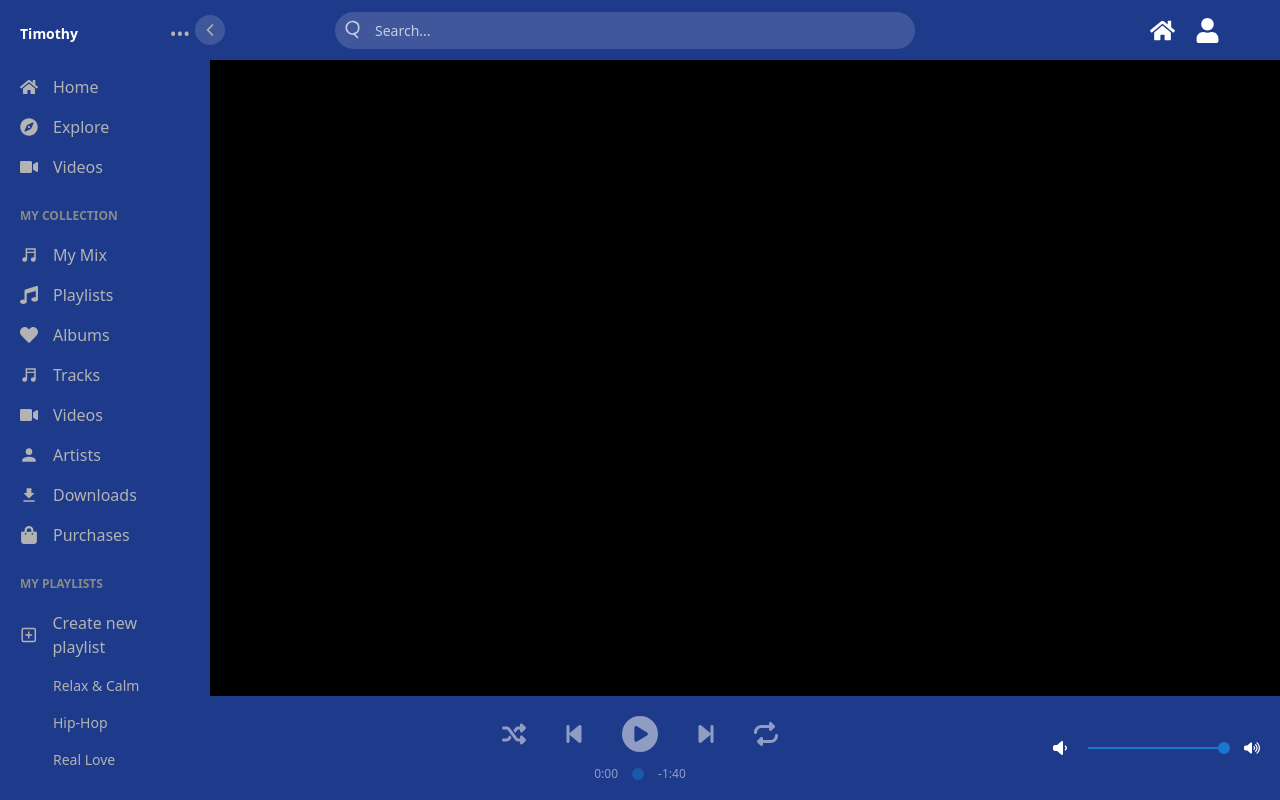
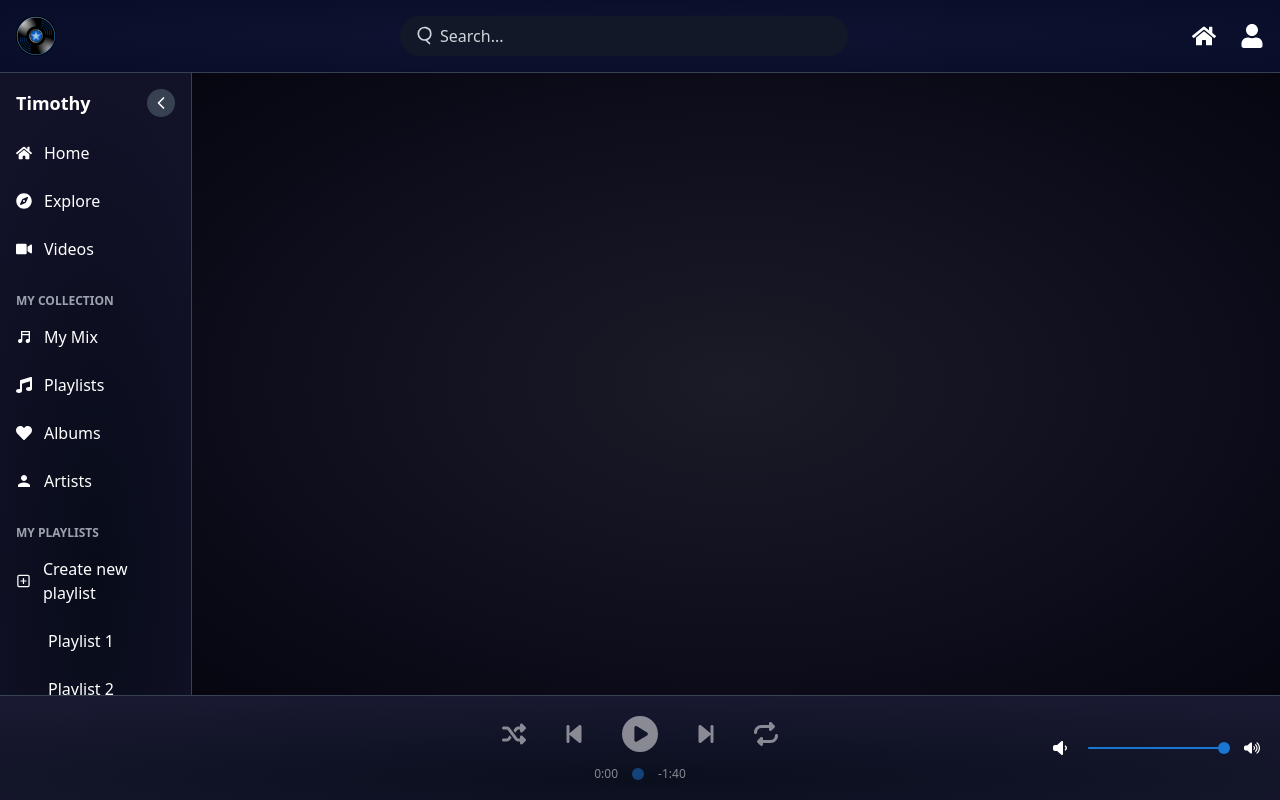
Before and after one commit to ManuelCPinto/IPM-Projeto, a Next.js app: page /player in a window 1280 px wide. Built offline with nearby package versions, Linux system fonts and the light colour scheme.

Commit message:
Fixed the merge between sidebar navbar layout and footer. fixed colors

```diff
--- a/package.json
+++ b/package.json
@@ -37,6 +37,7 @@
     "lodash": "^4.17.21",
     "postcss": "^8",
     "prettier": "^3.3.3",
+    "tailwind-scrollbar": "^3.1.0",
     "tailwindcss": "^3.4.1",
     "typescript": "^5",
     "yup": "^1.4.0",
--- a/src/app/player/components/MusicPlayerBar/index.tsx
+++ b/src/app/player/components/MusicPlayerBar/index.tsx
@@ -9,7 +9,7 @@ export default function MusicPlayerBar() {
   const currentMusic = useMusicPlayerStore((state) => state.currentMusic())
 
   return (
-    <div className="grid grid-cols-[1fr_auto_1fr] items-center px-5 py-3 gap-5 bg-blue-900">
+    <div className="grid grid-cols-[1fr_auto_1fr] items-center px-5 py-3 gap-5 bg-neutral-900 bg-[radial-gradient(ellipse_80%_80%_at_50%_80%,rgba(10,15,30,1),rgba(25,25,55,0.8))] shadow-t-md border-t border-gray-700">
       <div>{currentMusic && <MusicCard music={currentMusic} />}</div>
       <div className="flex-grow">
         <AudioControl />
--- a/src/app/player/components/navbar.tsx
+++ b/src/app/player/components/navbar.tsx
@@ -6,27 +6,26 @@ import Link from 'next/link'
 import Image from 'next/image'
 import React from 'react'
 import { usePathname } from 'next/navigation'
-import { FaHome, FaUser } from 'react-icons/fa' // Importing icons
-import '../../styles/components/navbar.css' // Importing navbar styles
-
+import { FaHome, FaUser } from 'react-icons/fa'
 
 const Navbar: React.FC = () => {
   const pathname = usePathname()
   const isActive = (path: string) => pathname === path
 
   return (
-    <nav className="navbar">
-      <div className="navbar-container">
+    <nav className="bg-neutral-900 bg-[radial-gradient(ellipse_80%_80%_at_50%_50%,rgba(15,20,50,1),rgba(5,10,40,0.9))] text-white shadow-lg border-b border-gray-700">
+      <div className="container mx-auto flex items-center justify-between p-4">
         {/* Logo */}
         <Link href="/">
-          <div className="logo">
+          <div className="flex items-center cursor-pointer">
             <Image src="/logo.png" alt="Logo" width={40} height={40} />
           </div>
         </Link>
+
         {/* Search Bar */}
-        <div className="search-bar">
+        <div className="relative flex items-center w-full max-w-md mx-auto">
           <svg
-            className="search-icon"
+            className="absolute left-3 text-gray-300"
             xmlns="http://www.w3.org/2000/svg"
             fill="none"
             viewBox="0 0 24 24"
@@ -34,25 +33,22 @@ const Navbar: React.FC = () => {
             width={20}
             height={20}
           >
-            <path
-              strokeLinecap="round"
-              strokeLinejoin="round"
-              strokeWidth={2}
-              d="M21 21l-4.35-4.35M16.65 16.65A7.5 7.5 0 1116.65 2a7.5 7.5 0 010 14.65z"
-            />
+            <path strokeLinecap="round" strokeLinejoin="round" strokeWidth={2} d="M21 21l-4.35-4.35M16.65 16.65A7.5 7.5 0 1116.65 2a7.5 7.5 0 010 14.65z" />
           </svg>
-          <input type="text" placeholder="Search..." className="search-input" />
+          <input
+            type="text"
+            placeholder="Search..."
+            className="w-full pl-10 pr-4 py-2 rounded-full bg-gray-900 text-white placeholder-gray-300 focus:outline-none transition-colors"
+          />
         </div>
 
         {/* Navigation Links */}
-        <div className="nav-icons">
-          {/* Home Link with Icon */}
-          <Link href="/" className={`nav-link ${isActive('/') ? 'active' : ''}`} aria-label="Home">
-            <FaHome size={25} />
+        <div className="flex items-center gap-6">
+          <Link href="/" className={`${isActive('/') ? 'text-gray-300' : 'text-white'} hover:text-gray-300`}>
+            <FaHome size={24} />
           </Link>
-          {/* Profile Link with Icon */}
-          <Link href="/profile" className={`nav-link ${isActive('/profile') ? 'active' : ''}`} aria-label="Profile">
-            <FaUser size={25} />
+          <Link href="/profile" className={`${isActive('/profile') ? 'text-gray-300' : 'text-white'} hover:text-gray-300`}>
+            <FaUser size={24} />
           </Link>
         </div>
       </div>
--- a/src/app/player/components/sidebar.tsx
+++ b/src/app/player/components/sidebar.tsx
@@ -2,10 +2,9 @@
 
 'use client'
 import React, { useState } from 'react'
-import { FaHome, FaCompass, FaVideo, FaMusic, FaHeart, FaShoppingBag } from 'react-icons/fa'
-import { IoMdMusicalNotes, IoMdDownload, IoMdPerson } from 'react-icons/io'
+import { FaHome, FaCompass, FaVideo, FaMusic, FaHeart } from 'react-icons/fa'
+import { IoMdMusicalNotes, IoMdPerson } from 'react-icons/io'
 import { FiPlusSquare, FiChevronLeft, FiChevronRight } from 'react-icons/fi'
-import '../../styles/components/sidebar.css'
 
 const Sidebar: React.FC = () => {
   const [isOpen, setIsOpen] = useState(true)
@@ -15,87 +14,85 @@ const Sidebar: React.FC = () => {
   }
 
   return (
-    <div className={`sidebar ${isOpen ? 'sidebar-open' : 'sidebar-closed'}`}>
-      {/* Toggle Button */}
-      <button className="toggle-btn" onClick={toggleSidebar}>
+    <div className={`bg-[radial-gradient(ellipse_80%_80%_at_50%_80%,rgba(8,12,25,1),rgba(20,20,45,0.9))] border-r border-gray-700 h-full ${isOpen ? 'w-48' : 'w-14'} flex flex-col transition-width duration-300 relative overflow-hidden`}>
+      {/* Header Section */}
+      <div className="flex items-center justify-between p-4">
+        {isOpen && <span className="text-lg font-semibold">Timothy</span>}
+        <button
+          className="bg-gray-700 rounded-full p-1 text-white hover:bg-gray-600 transition-colors"
+          onClick={toggleSidebar}
+        >
           {isOpen ? <FiChevronLeft size={20} /> : <FiChevronRight size={20} />}
         </button>
-
-      {/* User Info */}
-      <div className="sidebar-header">
-      {/* Depois adicionar foto */}
-      {isOpen && <span className="username">Timothy</span>}
-        {isOpen && <button className="more-options">•••</button>}
       </div>
 
+      {/* Sidebar Content */}
+      <div className="flex-grow overflow-y-auto px-4 max-h-[calc(100vh-175px)] scrollbar-thin scrollbar-thumb-gray-700 scrollbar-track-gray-900">
         {/* Main Links */}
-      <div className="sidebar-section">
-        <div className="sidebar-item">
-          <FaHome className="sidebar-icon" />
-          {isOpen && <span className="sidebar-label">Home</span>}
+        <div className={`space-y-2 ${!isOpen ? 'text-center' : ''}`}>
+          <div className="flex items-center gap-3 py-2 cursor-pointer hover:text-blue-600 hover:bg-gray-800 rounded-xl transition">
+            <FaHome size={isOpen ? 16 : 24} />
+            {isOpen && <span>Home</span>}
           </div>
-        <div className="sidebar-item">
-          <FaCompass className="sidebar-icon" />
-          {isOpen && <span className="sidebar-label">Explore</span>}
+          <div className="flex items-center gap-3 py-2 cursor-pointe hover:text-blue-600 hover:bg-gray-800 rounded-xl transition">
+            <FaCompass size={isOpen ? 16 : 24} />
+            {isOpen && <span>Explore</span>}
           </div>
-        <div className="sidebar-item">
-          <FaVideo className="sidebar-icon" />
-          {isOpen && <span className="sidebar-label">Videos</span>}
+          <div className="flex items-center gap-3 py-2 cursor-pointer hover:text-blue-600 hover:bg-gray-800 rounded-xl transition">
+            <FaVideo size={isOpen ? 16 : 24} />
+            {isOpen && <span>Videos</span>}
           </div>
         </div>
 
         {/* Collection Section */}
-      <div className="sidebar-section">
-        {isOpen && <p className="sidebar-section-title">MY COLLECTION</p>}
-        <div className="sidebar-item">
-          <IoMdMusicalNotes className="sidebar-icon" />
-          {isOpen && <span className="sidebar-label">My Mix</span>}
+        {isOpen && <p className="mt-6 text-xs font-bold text-gray-400 uppercase">My Collection</p>}
+        <div className={`space-y-2 mt-2 ${!isOpen ? 'text-center' : ''}`}>
+          <div className="flex items-center gap-3 py-2 cursor-pointer hover:text-blue-600 hover:bg-gray-800 rounded-xl transition">
+            <IoMdMusicalNotes size={isOpen ? 16 : 24} />
+            {isOpen && <span>My Mix</span>}
           </div>
-        <div className="sidebar-item">
-          <FaMusic className="sidebar-icon" />
-          {isOpen && <span className="sidebar-label">Playlists</span>}
+          <div className="flex items-center gap-3 py-2 cursor-pointer hover:text-blue-600 hover:bg-gray-800 rounded-xl transition">
+            <FaMusic size={isOpen ? 16 : 24} />
+            {isOpen && <span>Playlists</span>}
           </div>
-        <div className="sidebar-item">
-          <FaHeart className="sidebar-icon" />
-          {isOpen && <span className="sidebar-label">Albums</span>}
+          <div className="flex items-center gap-3 py-2 cursor-pointer hover:text-blue-600 hover:bg-gray-800 rounded-xl transition">
+            <FaHeart size={isOpen ? 16 : 24} />
+            {isOpen && <span>Albums</span>}
           </div>
-        <div className="sidebar-item">
-          <IoMdMusicalNotes className="sidebar-icon" />
-          {isOpen && <span className="sidebar-label">Tracks</span>}
-        </div>
-        <div className="sidebar-item">
-          <FaVideo className="sidebar-icon" />
-          {isOpen && <span className="sidebar-label">Videos</span>}
-        </div>
-        <div className="sidebar-item">
-          <IoMdPerson className="sidebar-icon" />
-          {isOpen && <span className="sidebar-label">Artists</span>}
-        </div>
-        <div className="sidebar-item">
-          <IoMdDownload className="sidebar-icon" />
-          {isOpen && <span className="sidebar-label">Downloads</span>}
-        </div>
-        <div className="sidebar-item">
-          <FaShoppingBag className="sidebar-icon" />
-          {isOpen && <span className="sidebar-label">Purchases</span>}
+          <div className="flex items-center gap-3 py-2 cursor-pointer hover:text-blue-600 hover:bg-gray-800 rounded-xl transition">
+            <IoMdPerson size={isOpen ? 16 : 24} />
+            {isOpen && <span>Artists</span>}
           </div>
         </div>
 
         {/* Playlists Section */}
-      <div className="sidebar-section">
-        {isOpen && <p className="sidebar-section-title">MY PLAYLISTS</p>}
-        <div className="sidebar-item">
-          <FiPlusSquare className="sidebar-icon" />
-          {isOpen && <span className="sidebar-label">Create new playlist</span>}
+        {isOpen && <p className="mt-6 text-xs font-bold text-gray-400 uppercase">My Playlists</p>}
+        <div className={`space-y-2 mt-2 ${!isOpen ? 'text-center' : ''}`}>
+          <div className="flex items-center gap-3 py-2 cursor-pointer hover:text-blue-600 hover:bg-gray-800 rounded-xl transition">
+            <FiPlusSquare size={isOpen ? 16 : 24} />
+            {isOpen && <span>Create new playlist</span>}
           </div>
-        <div className="sidebar-item">
-          {isOpen ? <span className="playlist-label">Relax & Calm</span> : <div className="sidebar-icon" />}
+          <div className="py-2 cursor-pointer hover:text-blue-600 hover:bg-gray-800 rounded-xl transition">
+            {isOpen ? (
+              <span className="pl-8">Playlist 1</span>
+            ) : (
+              <div className="flex items-center w-4 h-4 bg-gray-400 rounded-full"></div>
+            )}
           </div>
-        <div className="sidebar-item">
-          {isOpen ? <span className="playlist-label">Hip-Hop</span> : <div className="sidebar-icon" />}
+          <div className="py-2 cursor-pointer hover:text-blue-600 hover:bg-gray-800 rounded-xl transition">
+            {isOpen ? (
+              <span className="pl-8">Playlist 2</span>
+            ) : (
+              <div className="flex items-center w-4 h-4 bg-gray-400 rounded-full"></div>
+            )}
           </div>
-        <div className="sidebar-item">
-          {isOpen ? <span className="playlist-label">Real Love</span> : <div className="sidebar-icon" />}
+          <div className="py-2 cursor-pointer hover:text-blue-600 hover:bg-gray-800 rounded-xl transition">
+            {isOpen ? (
+              <span className="pl-8">Playlist 2</span>
+            ) : (
+              <div className="items-center w-4 h-4 bg-gray-400 rounded-full"></div>
+            )}
+          </div>
         </div>
       </div>
     </div>
--- a/src/app/player/layout.tsx
+++ b/src/app/player/layout.tsx
@@ -1,9 +1,10 @@
+// src/app/layout.tsx
+
 import '../globals.css'
 import React, { ReactNode } from 'react'
 import Navbar from './components/navbar'
 import MusicPlayerBar from '@/app/player/components/MusicPlayerBar'
 import Sidebar from './components/sidebar'
-
 
 interface LayoutProps {
   children: ReactNode
@@ -13,11 +14,21 @@ interface LayoutProps {
 const Layout: React.FC<LayoutProps> = ({ children }) => (
   <html lang="en">
     <body>
-      <div className="h-screen grid grid-rows-[max-content_1fr_max-content]">
-        <Navbar />
+      <div className="grid h-screen grid-rows-[max-content_1fr_max-content] grid-cols-[max-content_1fr] gap-0">
+        {/* Navbar */}
+        <div className="col-span-2">
+          <Navbar />
+        </div>
+
+        {/* Sidebar */}
         <Sidebar />
-        <main className="container mx-auto p-4">{children}</main>
-        <MusicPlayerBar />
+
+        {/* Content Area */}
+        <main className="flex p-8 overflow-y-auto bg-neutral-900 bg-[radial-gradient(ellipse_75%_75%_at_50%_50%,rgba(30,30,50,0.6),rgba(15,15,30,1),rgba(5,5,15,1))] shadow-lg"></main>
+        {/* Music Player */}
+        <footer className="col-span-2">
+          <MusicPlayerBar />
+        </footer>
       </div>
     </body>
   </html>
--- a/src/app/styles/components/navbar.css
+++ /dev/null
@@ -1,82 +0,0 @@
-@tailwind base;
-@tailwind components;
-@tailwind utilities;
-
-/* Navbar */
-.navbar {
-  @apply bg-blue-900;  /* Adjust the color as needed */
-  color: white;
-  padding: 10px 0;
-  box-shadow: 0 2px 4px rgba(0, 0, 0, 0.1); /* Optional shadow for depth */
-}
-
-.navbar-container {
-  max-width: 1200px;
-  margin: 0 auto;
-  padding: 0 20px;
-  display: flex;
-  align-items: center;
-  justify-content: space-between;
-}
-
-/* Left Section - Logo */
-.logo img {
-  cursor: pointer;
-}
-
-/* Center Section - Search Bar */
-.search-bar {
-  position: relative;
-  display: flex;
-  align-items: center;
-  flex: 1;
-  max-width: 600px;
-  margin: 0 auto;
-  padding: 0 10px;
-}
-
-.search-icon {
-  position: absolute;
-  left: 15px;
-  color: rgba(255, 255, 255, 0.7);
-}
-
-.search-input {
-  width: 100%;
-  padding: 8px 16px 8px 40px;
-  border: none;
-  border-radius: 50px;
-  background-color: rgba(255, 255, 255, 0.15);
-  color: white;
-  font-size: 14px;
-  outline: none;
-  transition: background-color 0.3s ease;
-}
-
-.search-input::placeholder {
-  color: rgba(255, 255, 255, 0.7);
-}
-
-.search-input:focus {
-  background-color: rgba(255, 255, 255, 0.25);
-}
-
-/* Right Section - Navigation Links */
-.nav-icons {
-  display: flex;
-  align-items: center;
-  gap: 20px;
-}
-
-.nav-link {
-  color: white;
-  transition: color 0.3s ease;
-}
-
-.nav-link:hover {
-  color: rgb(156, 146, 246);
-}
-
-.nav-link.active {
-  color: rgba(86, 64, 253, 0.8);
-}
--- a/src/app/styles/components/sidebar.css
+++ /dev/null
@@ -1,120 +0,0 @@
-/* Sidebar - Open and Closed */
-.sidebar {
-  position: fixed;
-  top: 0;
-  left: 0;
-  height: 100vh;
-  @apply bg-blue-900;
-  color: #b3b3b3;
-  display: flex;
-  flex-direction: column;
-  padding: 20px;
-  transition: width 0.5s ease;
-}
-
-.sidebar-open {
-  width: 210px;
-}
-
-.sidebar-closed {
-  width: 60px;
-}
-
-/* Toggle Button */
-.toggle-btn {
-  position: absolute;
-  top: 15px;
-  right: -15px;
-  background-color: rgba(255, 255, 255, 0.15);
-  color: #b3b3b3;
-  border: none;
-  border-radius: 50%;
-  padding: 5px;
-  cursor: pointer;
-  transition: background-color 0.3s ease;
-}
-
-.toggle-btn:hover {
-  background-color: rgb(57, 69, 175);
-}
-
-/* Header Section */
-.sidebar-header {
-  display: flex;
-  align-items: center;
-  gap: 10px;
-  margin-bottom: 20px;
-}
-
-.profile-pic {
-  width: 32px;
-  height: 32px;
-  border-radius: 50%;
-}
-
-.username {
-  font-size: 14px;
-  font-weight: bold;
-  color: #fff;
-  display: inline-block;
-}
-
-.more-options {
-  margin-left: auto;
-  background: none;
-  border: none;
-  color: #b3b3b3;
-  font-size: 18px;
-  cursor: pointer;
-}
-
-/* Sidebar Section Titles */
-.sidebar-section-title {
-  font-size: 12px;
-  font-weight: bold;
-  color: #8a8a8a;
-  margin-top: 20px;
-  margin-bottom: 10px;
-  text-transform: uppercase;
- /*  transition: opacity 0.3s ease; */
-}
-
-.sidebar-closed .sidebar-section-title {
-  opacity: 0;
-}
-
-/* Sidebar Items */
-.sidebar-item {
-  display: flex;
-  align-items: center;
-  gap: 15px;
-  padding: 8px 0;
-  cursor: pointer;
-  /* transition: color 0.3s ease; */
-}
-
-.sidebar-item:hover {
-  color: #fff;
-}
-
-.sidebar-icon {
-  font-size: 18px;
-}
-
-/* Hide labels when sidebar is closed */
-.sidebar-closed .sidebar-label, .sidebar-closed .playlist-label {
-  display: none;
-}
-
-/* Playlist Labels */
-.playlist-label {
-  font-size: 14px;
-  padding-left: 33px;
-  color: #b3b3b3;
-}
-
-/* Active Link */
-.sidebar-item.active {
-  color: #fff;
-  font-weight: bold;
-}
--- a/tailwind.config.ts
+++ b/tailwind.config.ts
@@ -6,6 +6,8 @@ const config: Config = {
     './src/components/**/*.{js,ts,jsx,tsx,mdx}',
     './src/app/**/*.{js,ts,jsx,tsx,mdx}'
   ],
-  plugins: []
+  plugins: [
+    require('tailwind-scrollbar'),
+  ]
 }
 export default config
```
Lines whose indentation alone changed are shown as unchanged.
